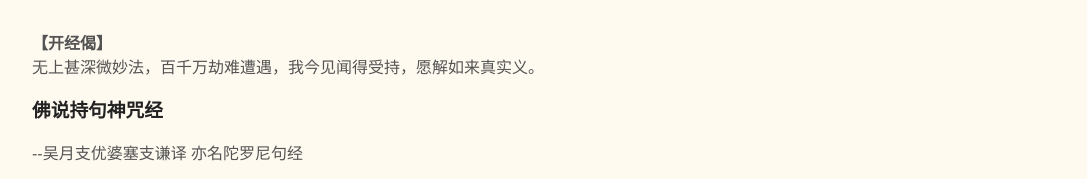
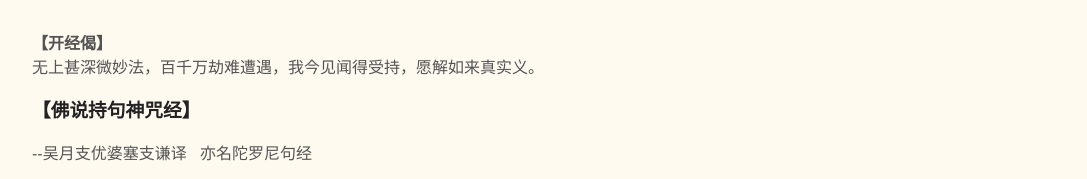
Before and after one commit to mayaobei/putidc.com, a plain HTML site: page content/fj/foshuochijushenzhoujing.html in a window 1280 px wide. Shown: the top 179 px of the page, without its empty margins (96-1183 px from the left). Drawn offline with Linux system fonts and the light colour scheme.

Commit message:
20170919 22:50 - update

```diff
--- a/content/fj/foshuochijushenzhoujing.html
+++ b/content/fj/foshuochijushenzhoujing.html
@@ -3,7 +3,7 @@
         <meta charset="utf-8">
         <meta http-equiv="X-UA-Compatible" content="IE=edge">
         <title>佛说持句神咒经</title>
-        <meta name="description" content="佛陀经论简录-佛说持句神咒经">
+        <meta name="description" content="佛经集录-佛说持句神咒经">
         <link rel="stylesheet" href="main.css">
     </head>
 <body>
@@ -11,8 +11,8 @@
 <br>
 无上甚深微妙法，百千万劫难遭遇，我今见闻得受持，愿解如来真实义。
 
-<h3>佛说持句神咒经</h3>
-    --吴月支优婆塞支谦译
+<h3>【佛说持句神咒经】</h3>
+    --吴月支优婆塞支谦译 &nbsp;
     亦名陀罗尼句经
 
 <p>闻如是。一时佛在舍卫国祇树给孤独园。与大比丘众千二百五十人菩萨万人。尔时从是佛土过亿百千佛国。有世界名无量华。其佛号邓尊王如来无所著至真等正觉。今现在说法。彼佛遣二菩萨。一名无量光明二名大光明。时二菩萨来至释迦文佛所。稽首佛足却住一面。前白佛言。唯然世尊从是佛土过亿百千佛国。有世界名无量华。其佛号邓尊王如来。遣我等来。世尊如常不其众安隐无他耶。天龙鬼神饿鬼女鬼鸠桓。若人非人虎狼毒兽。得无娆乱人民。用是故佛遣是持句咒来。哀念众生令安。吉善名闻威神得力。如是。</p>
```
Also changed, not shown: content/fj/foshuofamiejinjing.html (+1 -1 lines), content/fj/foshuoshidenggongdejing.html (+1 -1 lines), content/fj/foshuoshishanyedaojing.html (+1 -1 lines), content/fj/foshuoshoulenyansanmeijing.html (+2 -2 lines), content/fj/foyijiaojing.html (+1 -1 lines), content/fj/yaoshiliuliguangbenyuangongdejing.html (+1 -1 lines).
